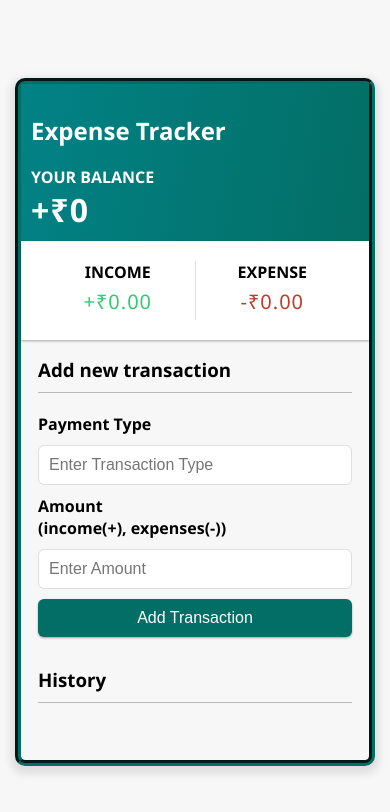
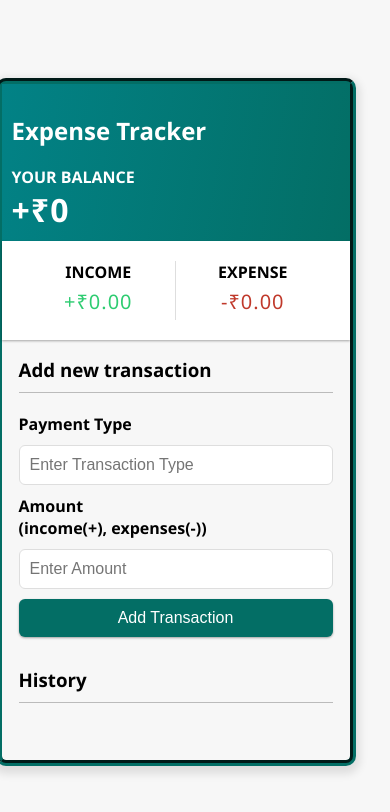
Before and after one commit to rajeshg0ud/expenseTracker, a React (Create React App) app: page / in a window 390 px wide. Shown: the top 812 px of the page. Built offline with nearby package versions, Linux system fonts and the light colour scheme.

Commit message:
Add files via upload

```diff
--- a/src/App.css
+++ b/src/App.css
@@ -176,6 +176,9 @@ input[type='number'].error {
 }
 
   @media (max-width: 767px){
+    body{
+      width: 90%;
+    }
     .container {
       width: 360px;
       margin: 5px;
```
